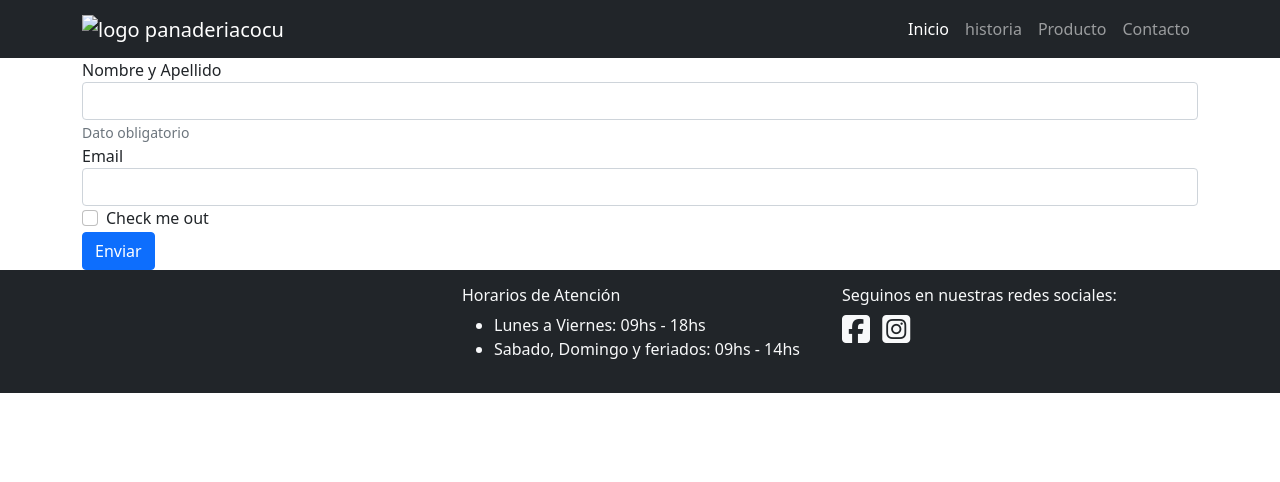
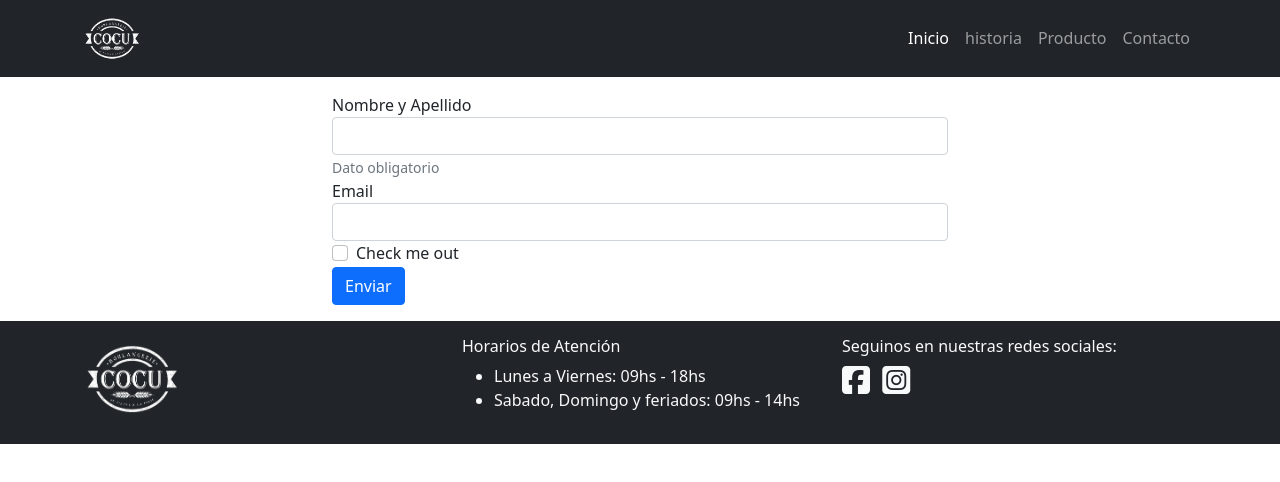
Before and after one commit to AngelMarcelo/panaderiaCocu17i, a plain HTML site: page pages/contacto.html in a window 1280 px wide. Drawn offline with Linux system fonts and the light colour scheme; files whose address does not match are found by name.

Commit message:
se agrego codigo a la pagina de contacto

```diff
--- a/pages/contacto.html
+++ b/pages/contacto.html
@@ -24,7 +24,7 @@
         <div class="container">
           <a class="navbar-brand" href="../index.html">
             <img
-              src="img/cocu_logo-450.png"
+              src="../img/cocu_logo-450.png"
               alt="logo panaderiacocu"
               width="60px"
               height=""
@@ -45,7 +45,7 @@
           <div class="collapse navbar-collapse" id="navbarPanaderia">
             <ul class="navbar-nav ms-auto">
               <li class="nav-item">
-                <a class="nav-link active" aria-current="page" href="index.html"
+                <a class="nav-link active" aria-current="page" href="../index.html"
                   >Inicio</a
                 >
               </li>
@@ -53,7 +53,7 @@
                 <a class="nav-link" href="pages/historia.html">historia</a>
               </li>
               <li class="nav-item">
-                <a class="nav-link" href="pages/producto.html">Producto</a>
+                <a class="nav-link" href="/pages/producto.html">Producto</a>
               </li>
               <li class="nav-item">
                 <a class="nav-link" href="pages/contacto.html">Contacto</a>
@@ -66,7 +66,7 @@
 
     <main>
       <section>
-        <form class="container">
+        <form class="container col-sm-6 col-md-6 col-lg-6 my-3">
           <div class="form-group">
             <label for="exampleInputEmail1">Nombre y Apellido</label>
             <input
@@ -107,7 +107,7 @@
         <article class="row">
           <div class="col-sm-4 col-md-4 centrar">
             <div>
-              <img src="img/cocu_logo-450.png" alt="" width="100px" height="" />
+              <img src="../img/cocu_logo-450.png" alt="" width="100px" height="" />
               <!--tambien se puede usar class="w-50"-->
             </div>
           </div>
```
